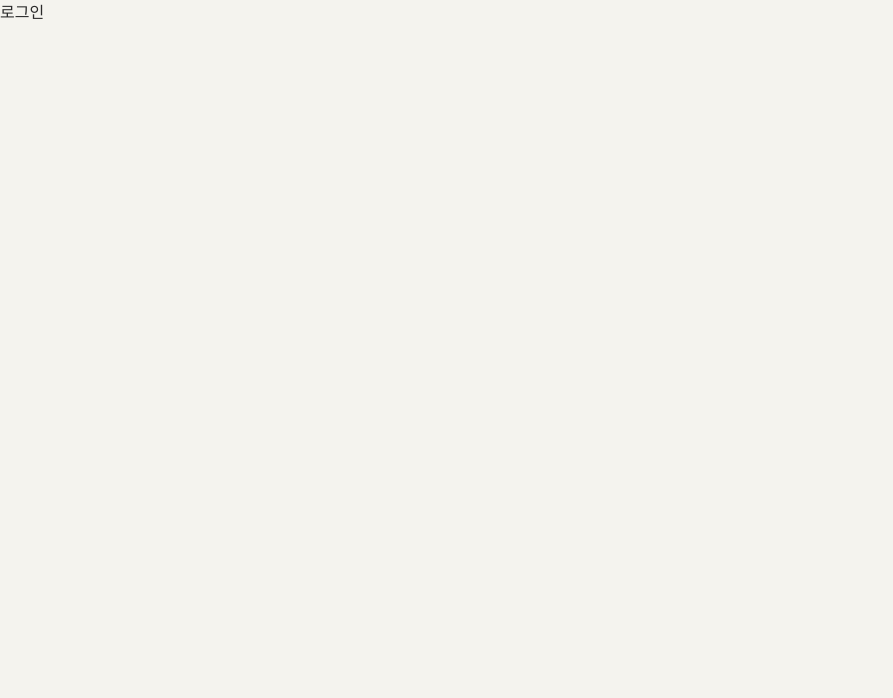
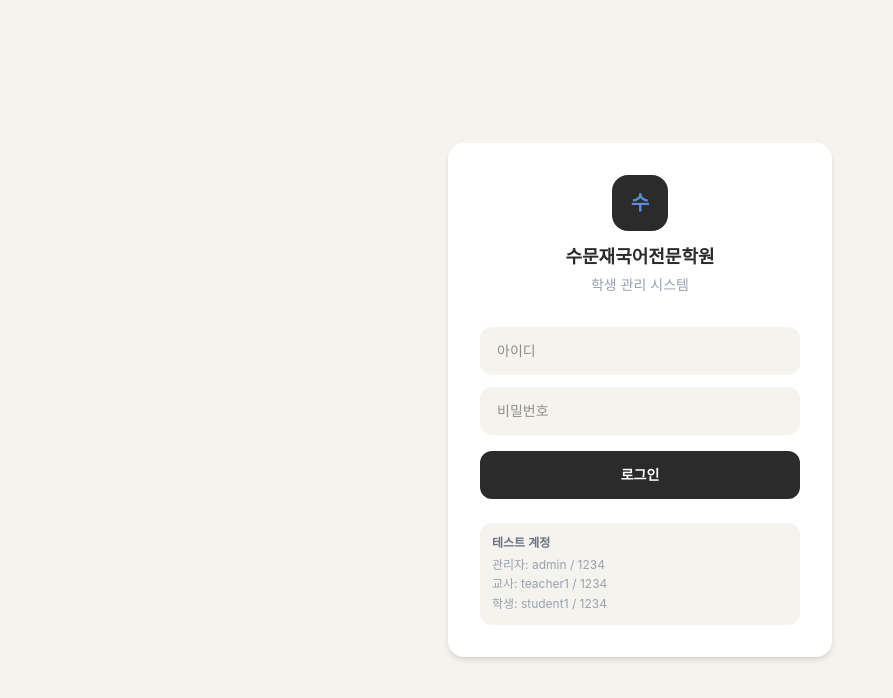
Before and after one commit to Ddangupddang/---, a React (Vite) app: page /login in a window 1280 px wide. Shown: the top 698 px of the page, without its empty margins (0-893 px from the left). Built offline with nearby package versions, Linux system fonts and the light colour scheme.

Commit message:
feat: 로그인 페이지 구현 (역할 자동 감지)

```diff
--- a/src/pages/Login.jsx
+++ b/src/pages/Login.jsx
@@ -1,2 +1,84 @@
 // src/pages/Login.jsx
-export default function Login() { return <div>로그인</div> }
+import { useState } from 'react'
+import { useNavigate, Navigate } from 'react-router-dom'
+import { useAuth } from '../context/AuthContext'
+
+function Login() {
+  const { user, login } = useAuth()
+  const navigate = useNavigate()
+  const [username, setUsername] = useState('')
+  const [password, setPassword] = useState('')
+  const [error, setError] = useState('')
+
+  // 이미 로그인된 경우 대시보드로 이동
+  if (user) return <Navigate to="/dashboard" replace />
+
+  const handleSubmit = (e) => {
+    e.preventDefault()
+    setError('')
+    const success = login(username.trim(), password)
+    if (success) {
+      navigate('/dashboard', { replace: true })
+    } else {
+      setError('아이디 또는 비밀번호가 올바르지 않습니다.')
+    }
+  }
+
+  return (
+    <div className="min-h-screen bg-[#F4F3EE] flex items-center justify-center px-4">
+      <div className="w-full max-w-sm bg-white rounded-2xl shadow-md p-8">
+        {/* 로고 영역 */}
+        <div className="text-center mb-8">
+          <div className="inline-flex items-center justify-center w-14 h-14 bg-[#2B2B2B] rounded-2xl mb-3">
+            <span className="text-[#5B8FD4] text-xl font-black">수</span>
+          </div>
+          <h1 className="text-lg font-extrabold text-[#2B2B2B]">수문재국어전문학원</h1>
+          <p className="text-sm text-gray-400 mt-1">학생 관리 시스템</p>
+        </div>
+
+        {/* 로그인 폼 */}
+        <form onSubmit={handleSubmit} className="flex flex-col gap-3">
+          <input
+            type="text"
+            placeholder="아이디"
+            value={username}
+            onChange={(e) => setUsername(e.target.value)}
+            className="w-full h-12 px-4 bg-[#F4F3EE] rounded-xl border border-transparent focus:border-[#5B8FD4] focus:outline-none text-sm"
+            autoComplete="username"
+          />
+          <input
+            type="password"
+            placeholder="비밀번호"
+            value={password}
+            onChange={(e) => setPassword(e.target.value)}
+            className="w-full h-12 px-4 bg-[#F4F3EE] rounded-xl border border-transparent focus:border-[#5B8FD4] focus:outline-none text-sm"
+            autoComplete="current-password"
+          />
+
+          {error && (
+            <p className="text-sm text-[#C0392B] text-center">{error}</p>
+          )}
+
+          <button
+            type="submit"
+            className="w-full h-12 bg-[#2B2B2B] text-white text-sm font-semibold rounded-xl hover:bg-[#3d3d3d] active:scale-95 transition-all mt-1"
+          >
+            로그인
+          </button>
+        </form>
+
+        {/* 테스트 계정 안내 */}
+        <div className="mt-6 p-3 bg-[#F4F3EE] rounded-xl">
+          <p className="text-xs text-gray-500 font-semibold mb-1">테스트 계정</p>
+          <div className="text-xs text-gray-400 leading-relaxed">
+            관리자: admin / 1234<br />
+            교사: teacher1 / 1234<br />
+            학생: student1 / 1234
+          </div>
+        </div>
+      </div>
+    </div>
+  )
+}
+
+export default Login
```
